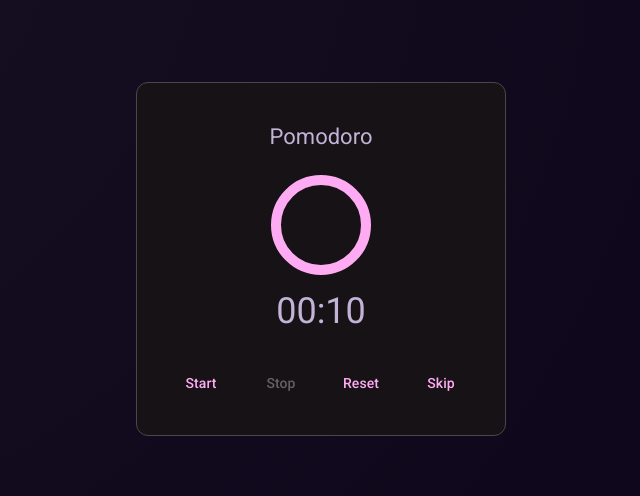
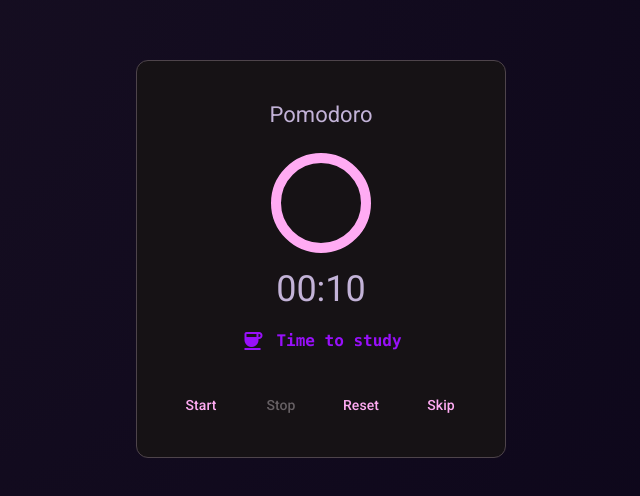
Before and after one commit to Joao-Vtr-Oliveira/pomodoro, an Angular app: page / in a window 1280 px wide. Shown: the part 136-632 px from the top of the page, without its empty margins (319-959 px from the left). Built offline with nearby package versions, Linux system fonts and the light colour scheme.

Commit message:
feat: add a text that tells what the user must do

```diff
--- a/src/app/app.html
+++ b/src/app/app.html
@@ -18,6 +18,25 @@
 					<p class="text-4xl text-center">
 						{{ formatTime(clockService.remainingTime()) }}
 					</p>
+				</div>
+				<div class="mt-5 text-center font-bold font-mono">
+					<span class="flex text-purple-600">
+						@if (clockService.timerController() === 'study') {
+						<mat-icon
+							class="mr-3"
+							aria-hidden="false"
+							aria-label="Example home icon"
+							fontIcon="coffee"
+						></mat-icon>
+						Time to study } @else {
+						<mat-icon
+							class="mr-3"
+							aria-hidden="false"
+							aria-label="Example home icon"
+							fontIcon="snooze"
+						></mat-icon>
+						Time to rest }
+					</span>
 				</div>
 			</mat-card-content>
 
--- a/src/app/app.ts
+++ b/src/app/app.ts
@@ -3,10 +3,11 @@ import {MatButtonModule} from '@angular/material/button';
 import {MatCardModule} from '@angular/material/card';
 import { ClockService } from './services/clock.service';
 import {MatProgressSpinnerModule} from '@angular/material/progress-spinner';
+import {MatIconModule} from '@angular/material/icon';
 
 @Component({
   selector: 'app-root',
-  imports: [MatCardModule, MatButtonModule, MatProgressSpinnerModule],
+  imports: [MatCardModule, MatButtonModule, MatProgressSpinnerModule, MatIconModule],
   templateUrl: './app.html',
   styleUrl: './app.css',
   changeDetection: ChangeDetectionStrategy.OnPush,
```
